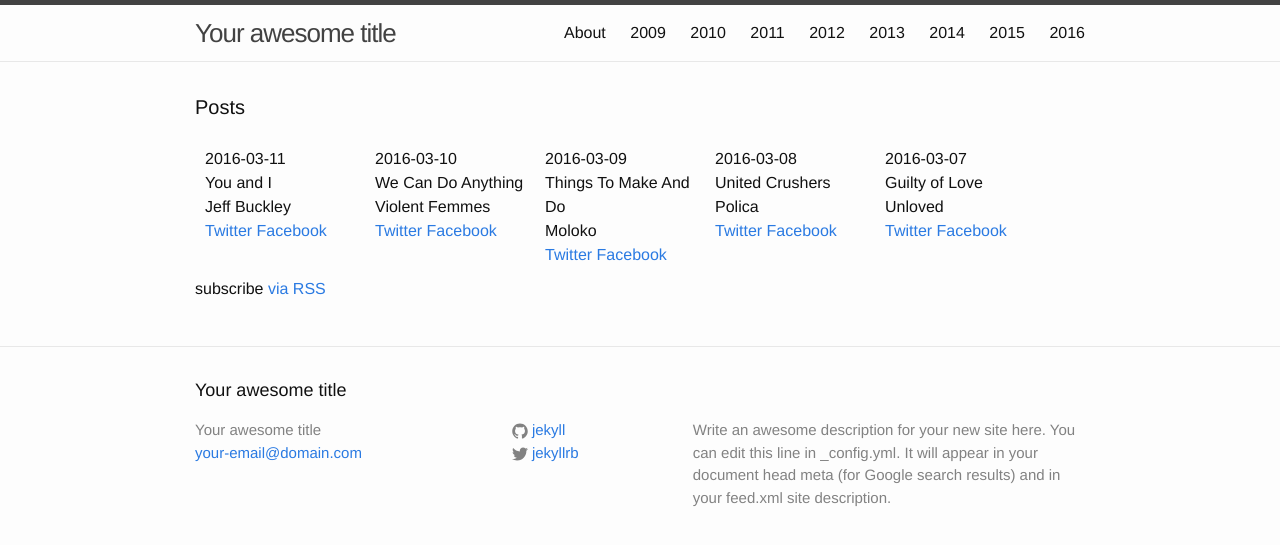
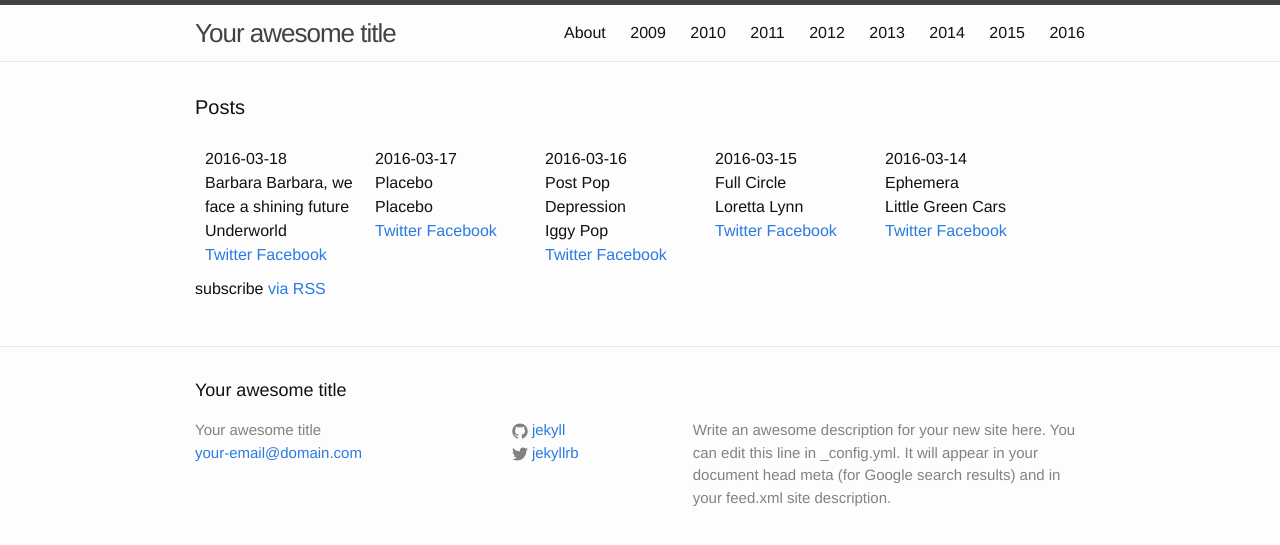
Before and after one commit to karaken12/bbc6musicaotd, a Jekyll site: the page built from site/index.html, in a window 1280 px wide. Shown: the top 545 px of the page. Built offline with Jekyll 4.4.1, drawn with Linux system fonts in a browser that asks for light colours.

Commit message:
Album data for week beginning 2016-03-14.

```diff
--- a/site/_data/year/2016.yml
+++ b/site/_data/year/2016.yml
@@ -428,3 +428,51 @@
     - https://twitter.com/BBC6Music/status/708309358543826945
     facebook:
     - https://www.facebook.com/BBCRadio6Music/posts/1158652374158971:0
+- date: 2016-03-14
+  artist: Little Green Cars
+  title: Ephemera
+  spotify-id: 3DYHEqc32PcuZbiUkaqtmP
+  sources:
+    twitter:
+    - https://twitter.com/BBC6Music/status/709397095535476737
+    facebook:
+    - https://www.facebook.com/BBCRadio6Music/posts/1160631313961077:0
+- date: 2016-03-15
+  artist: Loretta Lynn
+  title: Full Circle
+  spotify-id: 7qOeAZowxp4t7aO6GURjK2
+  sources:
+    twitter:
+    - https://twitter.com/BBC6Music/status/709758236069650432
+    facebook:
+    - https://www.facebook.com/BBCRadio6Music/posts/1161321427225399:0
+- date: 2016-03-16
+  artist: Iggy Pop
+  title: Post Pop Depression
+  spotify-id: 5jRBK15ic9i5C8ucN5LTx1
+  sources:
+    twitter:
+    - https://twitter.com/BBC6Music/status/710080953398513664
+    - https://twitter.com/BBC6Music/status/710121179273687040
+    facebook:
+    - https://www.facebook.com/BBCRadio6Music/posts/1162010167156525:0
+- date: 2016-03-17
+  artist: Placebo
+  title: Placebo
+  spotify-id: 57d7iI3YmpeAvbJGmvLBVu
+  sources:
+    twitter:
+    - https://twitter.com/BBC6Music/status/710443143930454016
+    - https://twitter.com/BBC6Music/status/710483218261262336
+    facebook:
+    - https://www.facebook.com/BBCRadio6Music/posts/1162118333812375:0
+- date: 2016-03-18
+  artist: Underworld
+  title: Barbara Barbara, we face a shining future
+  spotify-id: 1Uc0ZZVu1WEH5TupXVEA66
+  sources:
+    twitter:
+    - https://twitter.com/BBC6Music/status/710805195689697280
+    - https://twitter.com/BBC6Music/status/710846293883678721
+    facebook:
+    - https://www.facebook.com/BBCRadio6Music/posts/1163569167000625:0
```
